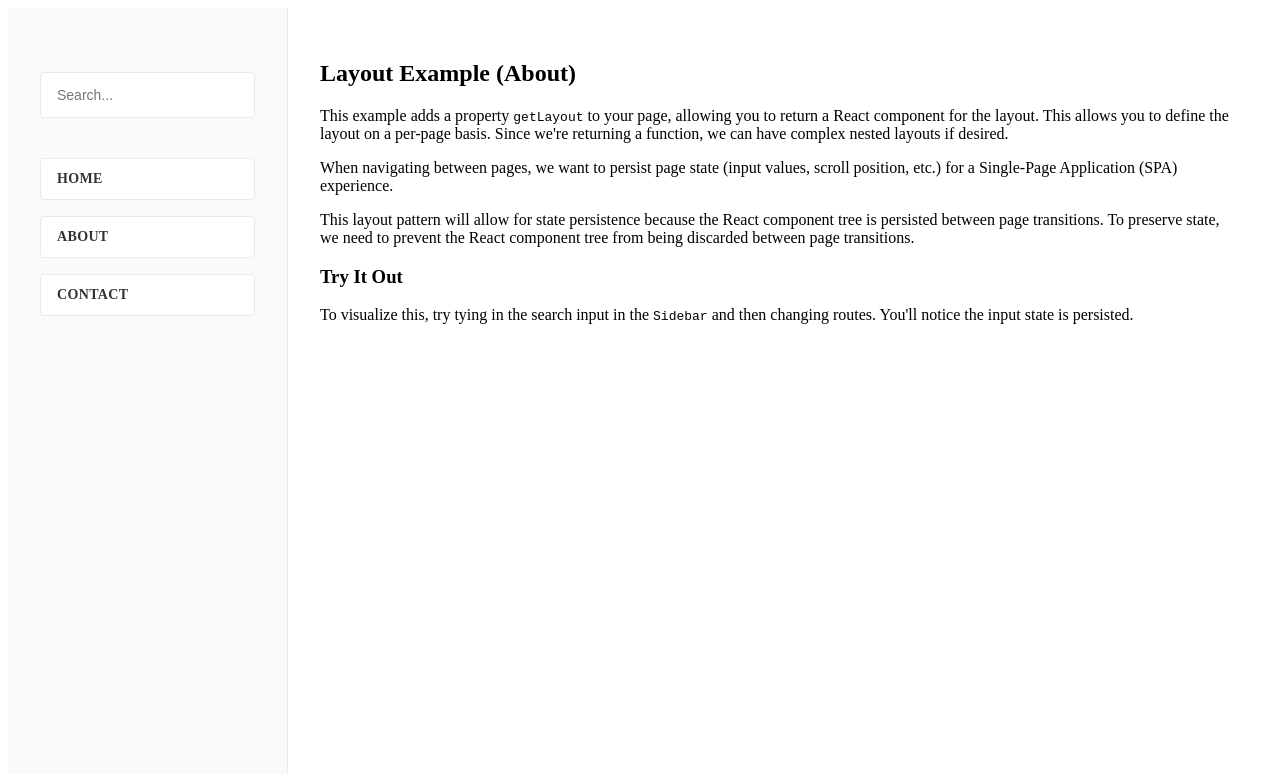
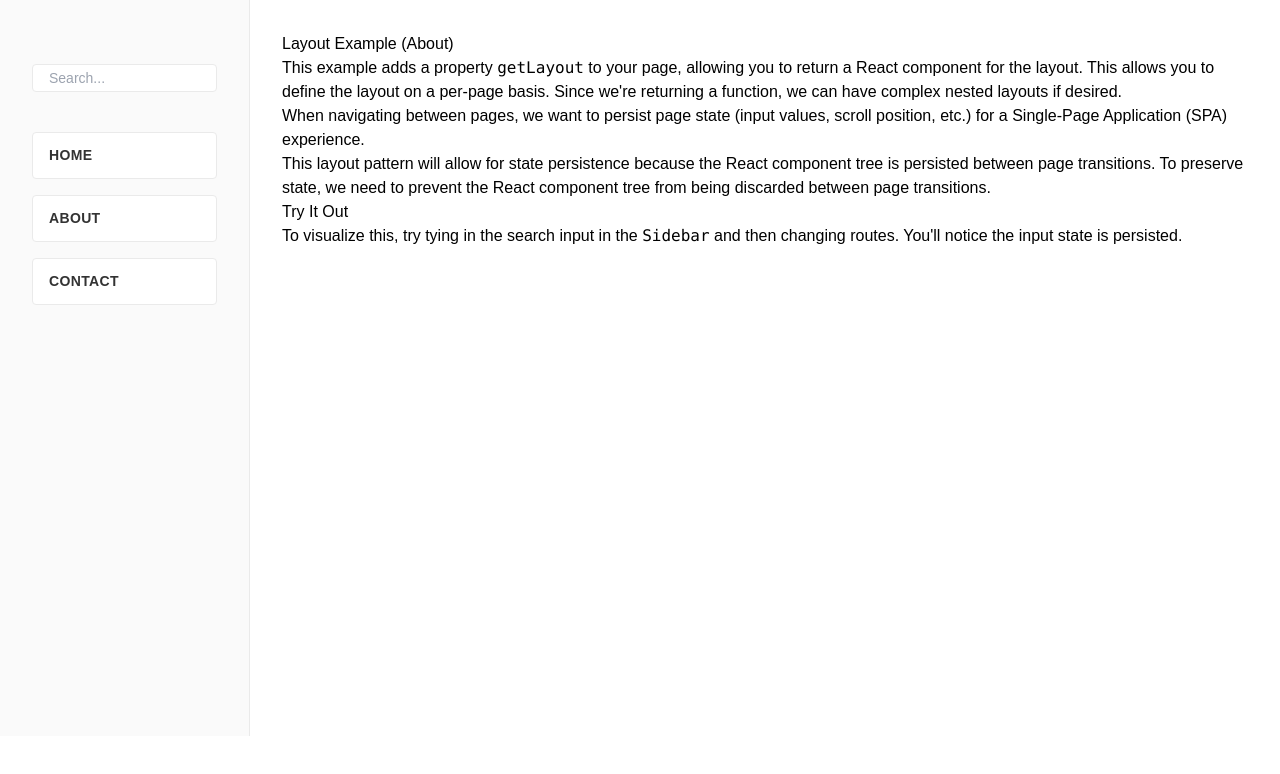
Before and after one commit to piyawatpm/NextSetupTS, a Next.js app: page /about in a window 1280 px wide. Shown: the top 774 px of the page. Built offline with nearby package versions, Linux system fonts and the light colour scheme.

Commit message:
fix: vertion next

```diff
--- a/components/layouts/primary/PrimaryLayout.tsx
+++ b/components/layouts/primary/PrimaryLayout.tsx
@@ -6,7 +6,6 @@ export interface IPrimaryLayout {
 }
 
 const PrimaryLayout: React.FC<IPrimaryLayout> = ({ children }) => {
-    console.log("primary re-render");
 
   return (
     <>
--- a/components/layouts/sidebar/SidebarLayout.tsx
+++ b/components/layouts/sidebar/SidebarLayout.tsx
@@ -4,11 +4,10 @@ import styles from './SidebarLayout.module.css';
 export interface ISidebarLayout {}
 
 const SidebarLayout: React.FC<ISidebarLayout> = () => {
-  console.log('sidebar re-render');
   return (
     <nav className={styles.nav}>
       <input className={styles.input} placeholder="Search..." />
-      <Link href="/">
+      <Link href="/" className=" text-red-500">
         <a>Home</a>
       </Link>
       <Link href="/about">
--- a/package.json
+++ b/package.json
@@ -18,7 +18,7 @@
     "build-storybook": "build-storybook"
   },
   "dependencies": {
-    "next": "12.1.4",
+    "next": "12.1.6",
     "react": "18.1.0",
     "react-dom": "18.1.0"
   },
@@ -37,14 +37,17 @@
     "@types/node": "17.0.31",
     "@types/react": "18.0.9",
     "@types/react-dom": "18.0.3",
+    "autoprefixer": "^10.4.7",
     "babel-loader": "^8.2.5",
     "cross-env": "^7.0.3",
     "eslint": "8.15.0",
     "eslint-config-next": "12.1.6",
     "eslint-plugin-storybook": "^0.5.11",
     "husky": "^7.0.4",
+    "postcss": "^8.4.13",
     "prettier": "^2.6.2",
     "storybook-addon-next": "^1.6.2",
+    "tailwindcss": "^3.0.24",
     "typescript": "4.6.4"
   },
   "resolutions": {
--- /dev/null
+++ b/postcss.config.js
@@ -0,0 +1,6 @@
+module.exports = {
+  plugins: {
+    tailwindcss: {},
+    autoprefixer: {},
+  },
+}
--- /dev/null
+++ b/tailwind.config.js
@@ -0,0 +1,31 @@
+module.exports = {
+  content: [
+    './pages/**/*.{js,ts,jsx,tsx}',
+    './components/**/*.{js,ts,jsx,tsx}',
+  ],
+  theme: {
+    // Ensure these match with .storybook/preview.js
+    screens: {
+      xs: '375px',
+      sm: '600px',
+      md: '900px',
+      lg: '1200px',
+      xl: '1536px',
+    },
+    fontFamily: {
+      sans: ['Arial', 'sans-serif'],
+      serif: ['Garamond', 'serif'],
+    },
+    extend: {
+      colors: {
+        blue: {
+          500: '#1a73e8',
+        },
+      },
+      spacing: {
+        128: '32rem',
+      },
+    },
+  },
+  plugins: [],
+};
```
Also changed, not shown: 1 other file (tests, documents, lock files or other folders).
